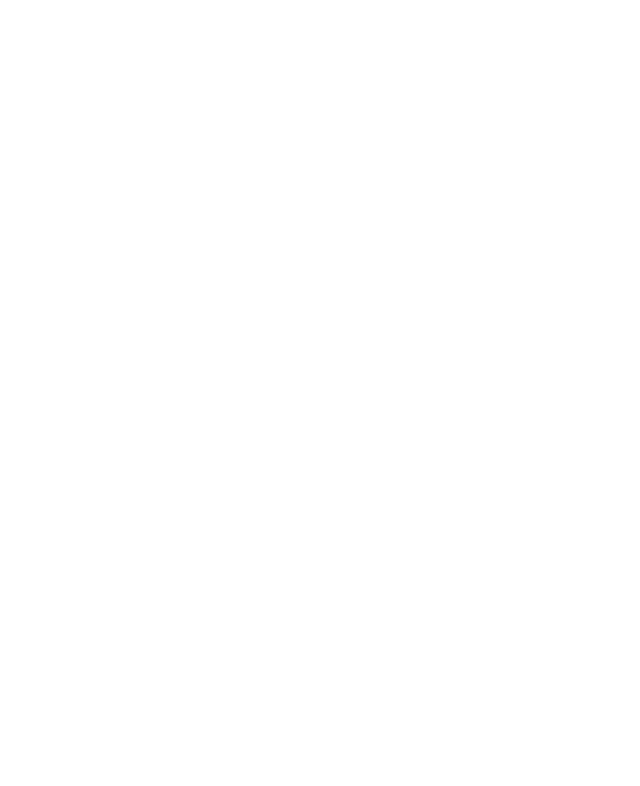
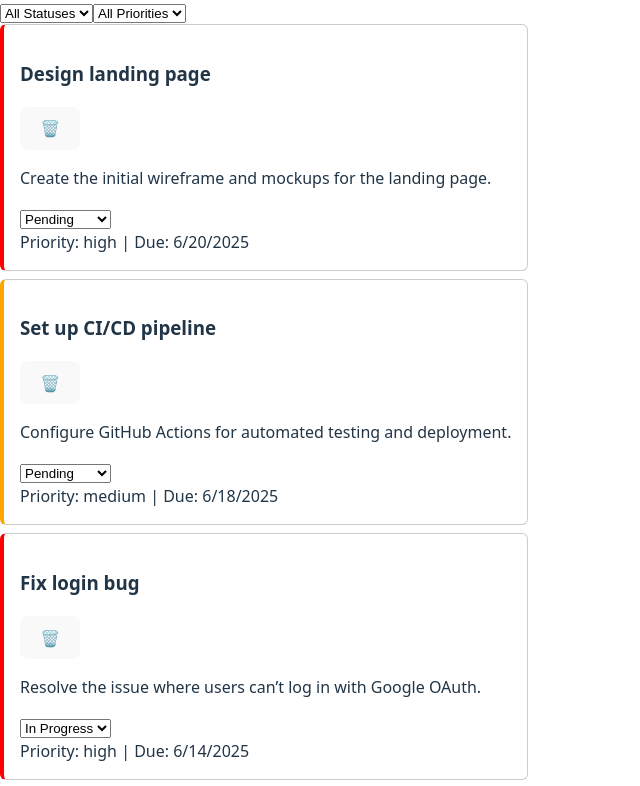
Before and after one commit to Bvega/task-manager, a React (Vite) app: page / in a window 1280 px wide. Shown: the top 786 px of the page, without its empty margins (0-640 px from the left). Built offline with nearby package versions, Linux system fonts and the light colour scheme.

Commit message:
chore: update initialTasks array with new project tasks

```diff
--- a/src/App.tsx
+++ b/src/App.tsx
@@ -48,5 +48,25 @@
 ];
 
 export default function App() {
-  // ...rest of your code
+  const [tasks, setTasks] = useState<Task[]>(initialTasks);
+
+  const handleStatusChange = (id: string, newStatus: TaskStatus) => {
+    setTasks(prev =>
+      prev.map(t => (t.id === id ? { ...t, status: newStatus } : t))
+    );
+  };
+
+  const handleDelete = (id: string) => {
+    setTasks(prev => prev.filter(t => t.id !== id));
+  };
+
+  return (
+    <div className="max-w-xl mx-auto p-4">
+      <TaskList
+        tasks={tasks}
+        onStatusChange={handleStatusChange}
+        onDelete={handleDelete}
+      />
+    </div>
+  );
 }
```
